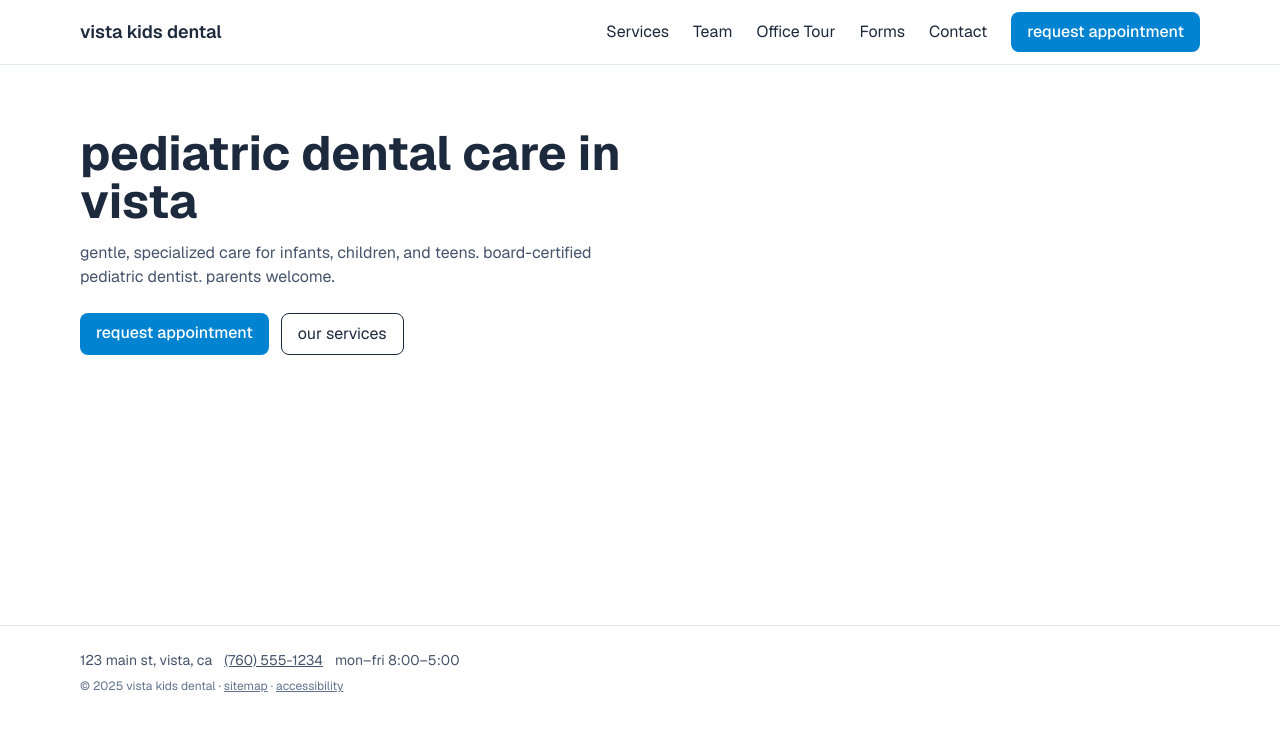
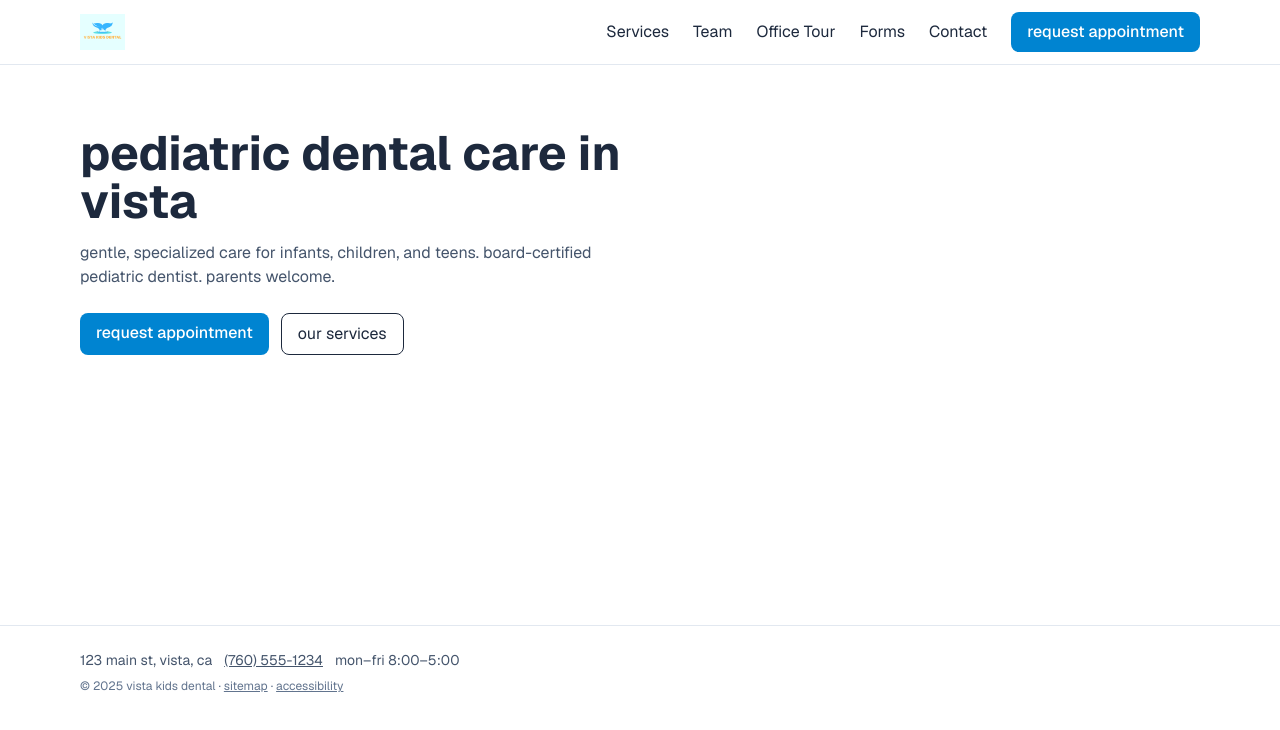
Before and after one commit to LukeHopkinss/vista-kids-dental, a Next.js app: page / in a window 1280 px wide. Shown: the top 730 px of the page. Built offline with nearby package versions, Linux system fonts and the light colour scheme.

Commit message:
changed logo in header

```diff
--- a/components/Header.tsx
+++ b/components/Header.tsx
@@ -1,6 +1,10 @@
 "use client";
 import Link from "next/link";
+import Image from "next/image";
 import { useState } from "react";
+
+const LOGO_SRC = "/images/logo/fulllogo.png";
+const LOGO_ALT = "Vista Kids Dental";
 
 const nav = [
   { href: "/services", label: "services" },
@@ -16,10 +20,20 @@ export default function Header() {
   return (
     <header className="border-b border-slate-200">
       <div className="mx-auto max-w-6xl px-4 py-3 flex items-center justify-between">
-        <Link href="/" className="font-semibold text-lg">vista kids dental</Link>
+        <Link href="/" className="flex items-center gap-2" aria-label={`${LOGO_ALT} — Home`}>
+          <Image
+            src={LOGO_SRC}
+            alt={LOGO_ALT}
+            width={36}
+            height={36}
+            priority
+            className="h-9 w-auto"
+          />
+          <span className="sr-only">{LOGO_ALT}</span>
+        </Link>
 
         <nav className="hidden md:flex items-center gap-6">
-          {nav.map(i => (
+          {nav.map((i) => (
             <Link key={i.href} href={i.href} className="capitalize hover:text-sky-700">
               {i.label}
             </Link>
@@ -34,7 +48,7 @@ export default function Header() {
 
         <button
           className="md:hidden inline-flex items-center rounded border px-3 py-2"
-          onClick={() => setOpen(v => !v)}
+          onClick={() => setOpen((v) => !v)}
           aria-label="toggle navigation"
         >
           ☰
@@ -44,8 +58,13 @@ export default function Header() {
       {open && (
         <div className="md:hidden border-t border-slate-200">
           <div className="mx-auto max-w-6xl px-4 py-3 grid gap-3">
-            {nav.map(i => (
-              <Link key={i.href} href={i.href} className="capitalize py-2" onClick={() => setOpen(false)}>
+            {nav.map((i) => (
+              <Link
+                key={i.href}
+                href={i.href}
+                className="capitalize py-2"
+                onClick={() => setOpen(false)}
+              >
                 {i.label}
               </Link>
             ))}
@@ -57,8 +76,9 @@ export default function Header() {
               request appointment
             </Link>
             <div className="flex items-center gap-4 pt-2 text-sm">
-              <a className="underline" href="tel:+17605551234">call</a>
-              <a className="underline" href="sms:+17605551234">text</a>
+              <a className="underline" href="tel:+17605551234">
+                call
+              </a>
             </div>
           </div>
         </div>
```
